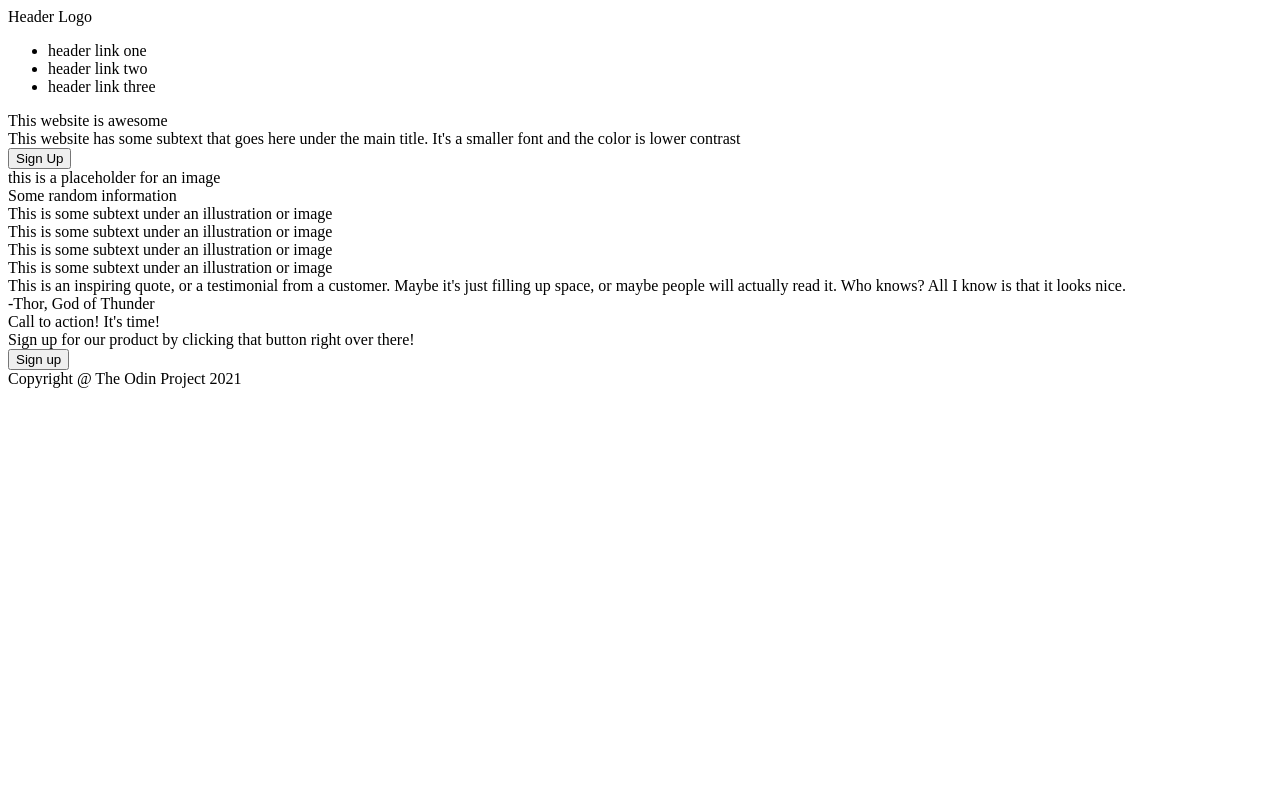
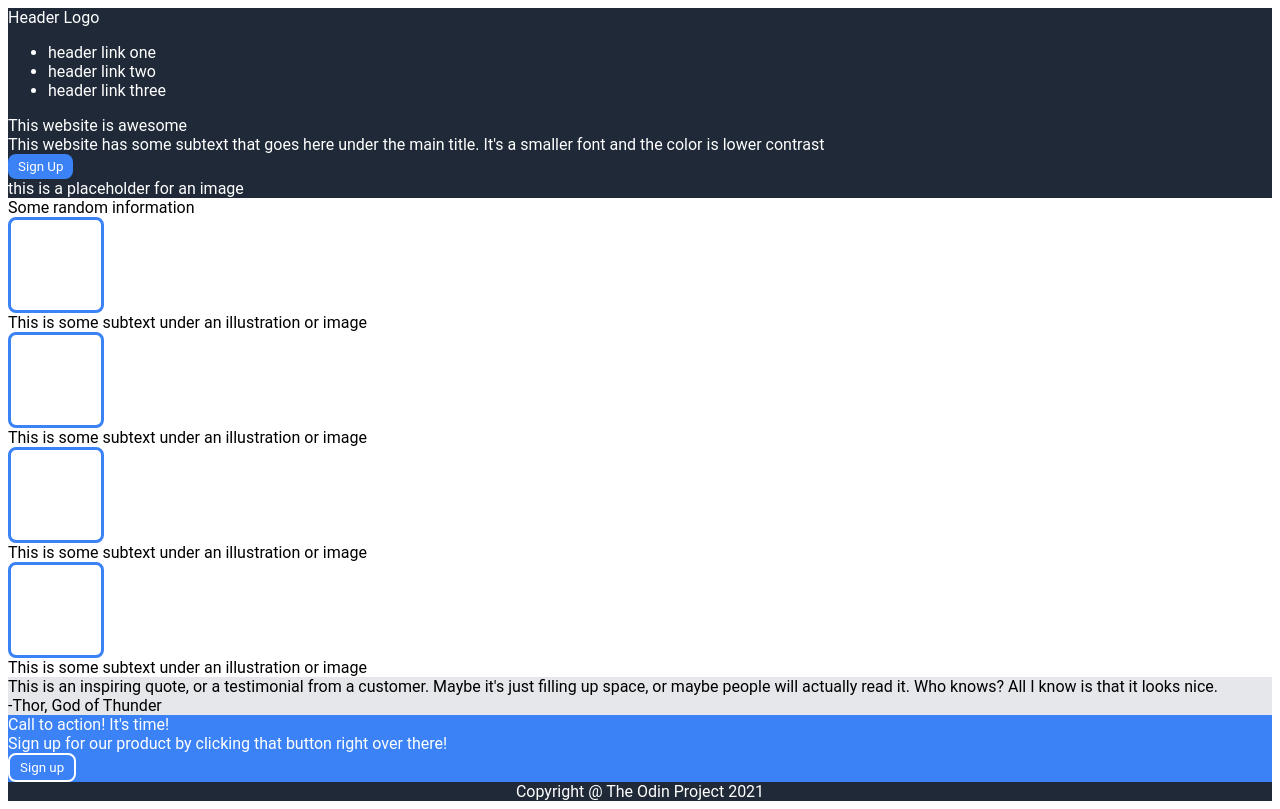
Before and after one commit to cinmon/landing-page, a plain HTML site: page index.html in a window 1280 px wide. Drawn offline with Linux system fonts and the light colour scheme.

Commit message:
Add style

```diff
--- a/index.html
+++ b/index.html
@@ -56,7 +56,7 @@
             <div class="author">-Thor, God of Thunder</div>
         </div>
 
-        <div class="lower-part">
+        <div class="sign-up-card">
             <div class="title">Call to action! It's time!</div>
             <div class="text">Sign up for our product by clicking that button right over there!</div>
             <button>Sign up</button>
--- a/style.css
+++ b/style.css
@@ -0,0 +1,54 @@
+body {
+    font-family: Roboto, Arial;
+    display: flex;
+    flex-direction: column;
+}
+
+button {
+    font-family: Roboto, Arial;
+    border-radius: 8px;
+    padding: 5px 10px;
+}
+
+.header,
+.hero-text,
+.footer {
+    background-color: #1f2937;
+    color: white;
+}
+
+.footer {
+    text-align: center;
+}
+
+.hero-text button,
+.sign-up-card button {
+    background: #3b82f6;
+    color: white;
+}
+
+.hero-text button {
+    border: none;
+}
+
+.info-square {
+    height: 90px;
+    width: 90px;
+    border: solid;
+    border-color: #3b82f6;
+    border-radius: 8px;
+}
+
+.sign-up-card {
+    background-color: #3b82f6;
+    color: white;
+}
+
+.sign-up-card button {
+    border-style: solid;
+    border-color: white;
+}
+
+.quote-container {
+    background-color: #e5e7eb;
+}
```
